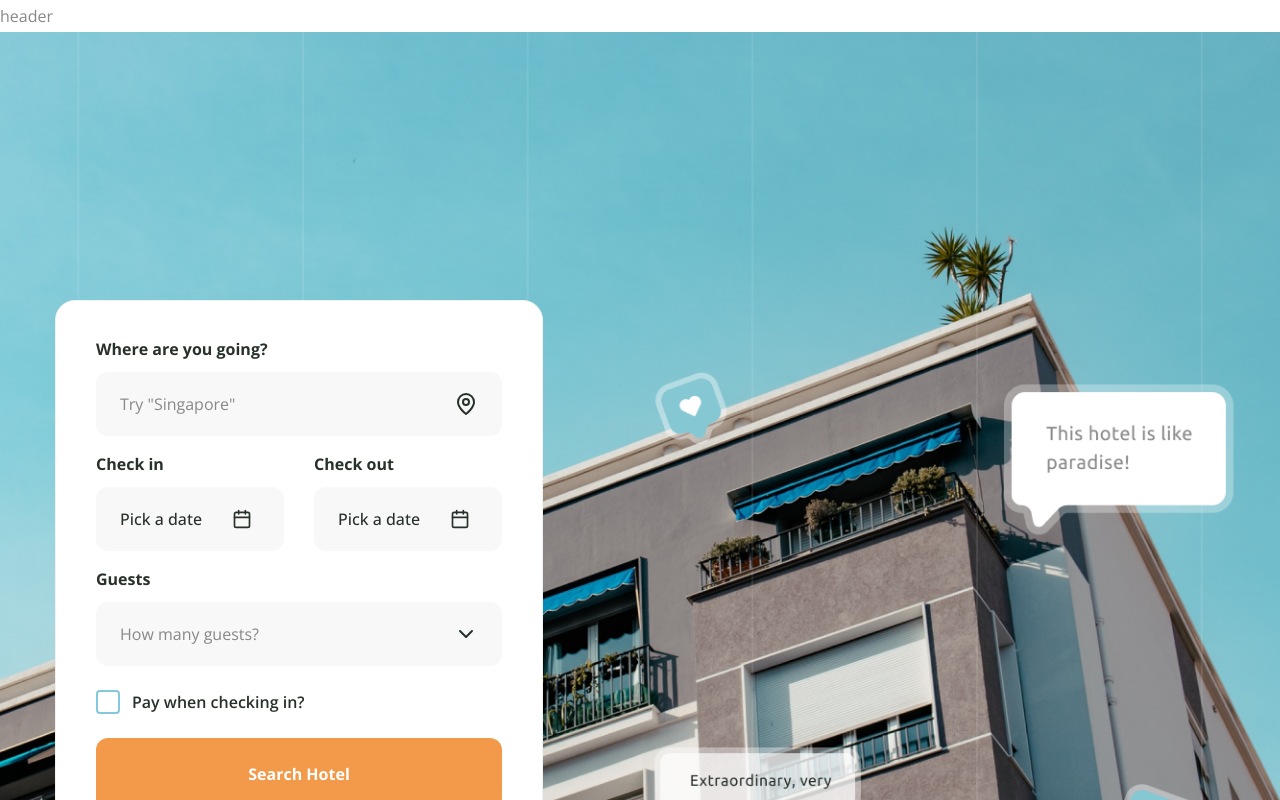
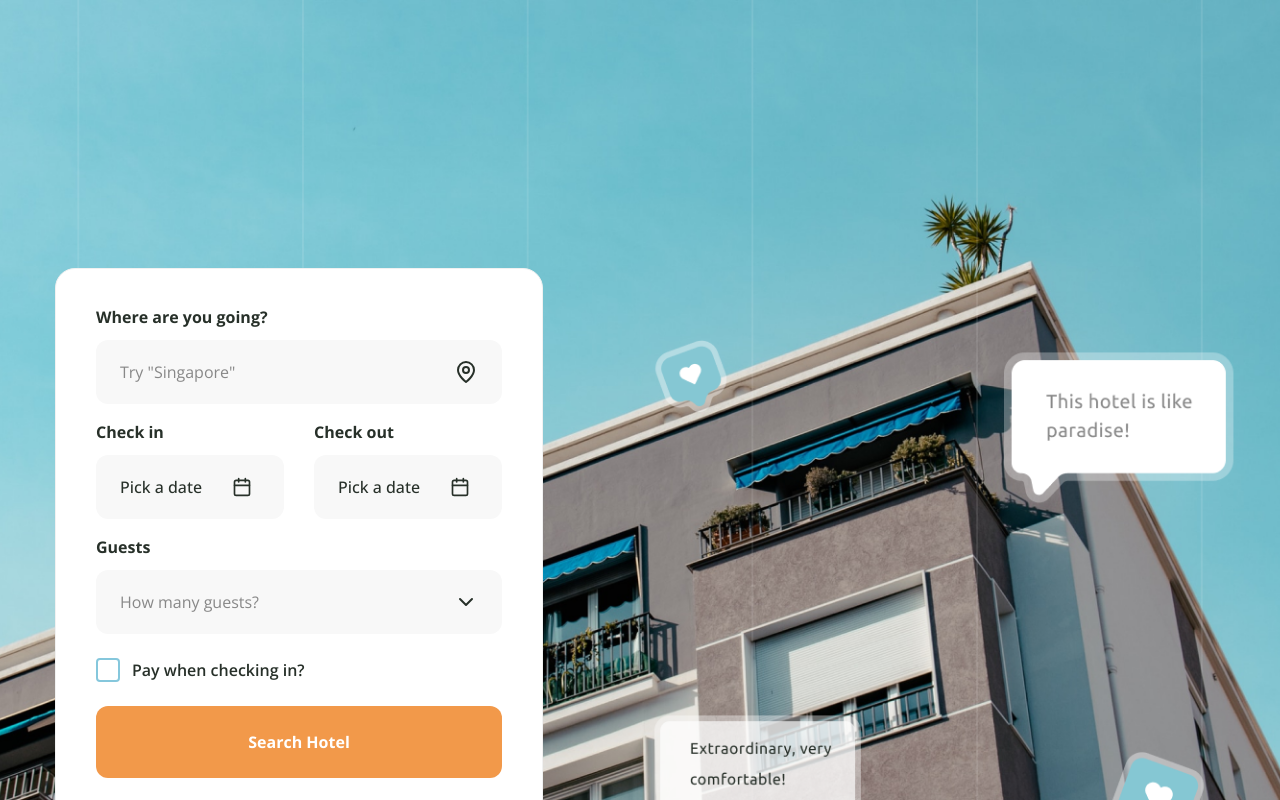
Before and after one commit to ibqn/next-hotels, a Next.js app: page / in a window 1280 px wide. Shown: the top 800 px of the page. Built offline with nearby package versions, Linux system fonts and the light colour scheme.

Commit message:
wip header

```diff
--- a/src/components/header.tsx
+++ b/src/components/header.tsx
@@ -1,5 +1,11 @@
+import { MobileNav } from "@/components/mobile-nav"
+
 type Props = {}
 
 export const Header = (props: Props) => {
-  return <div>header</div>
+  return (
+    <header className="container mx-auto">
+      <div className="absolute right-8 top-8 xl:hidden"><MobileNav/></div>
+    </header>
+  )
 }
--- /dev/null
+++ b/src/components/mobile-nav.tsx
@@ -0,0 +1,5 @@
+type Props = {}
+
+export const MobileNav = (props: Props) => {
+  return <div>MobileNav</div>
+}
```
